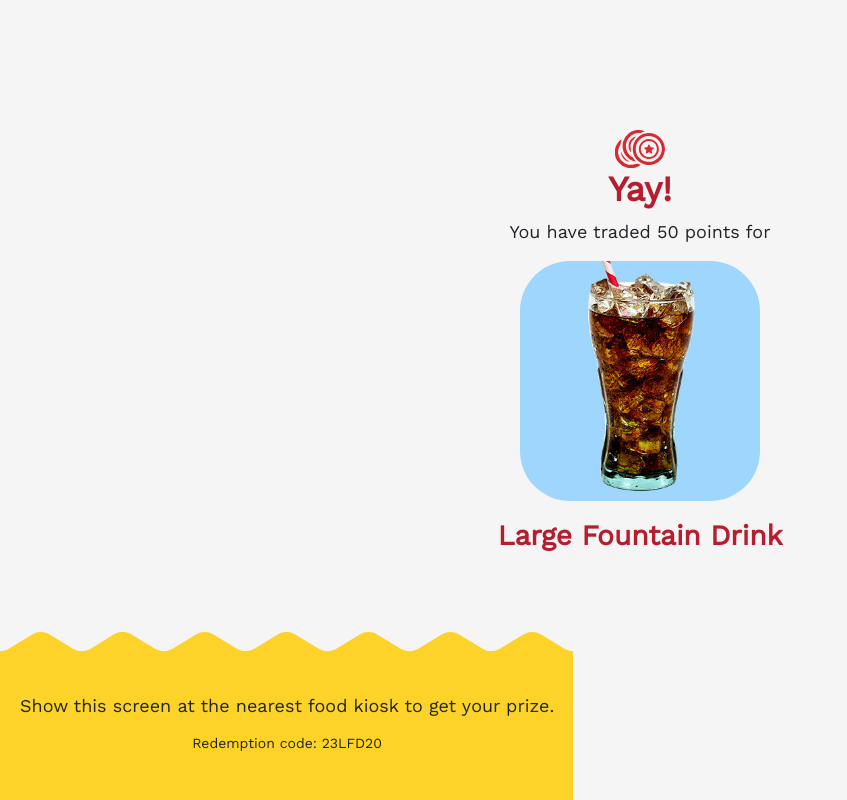
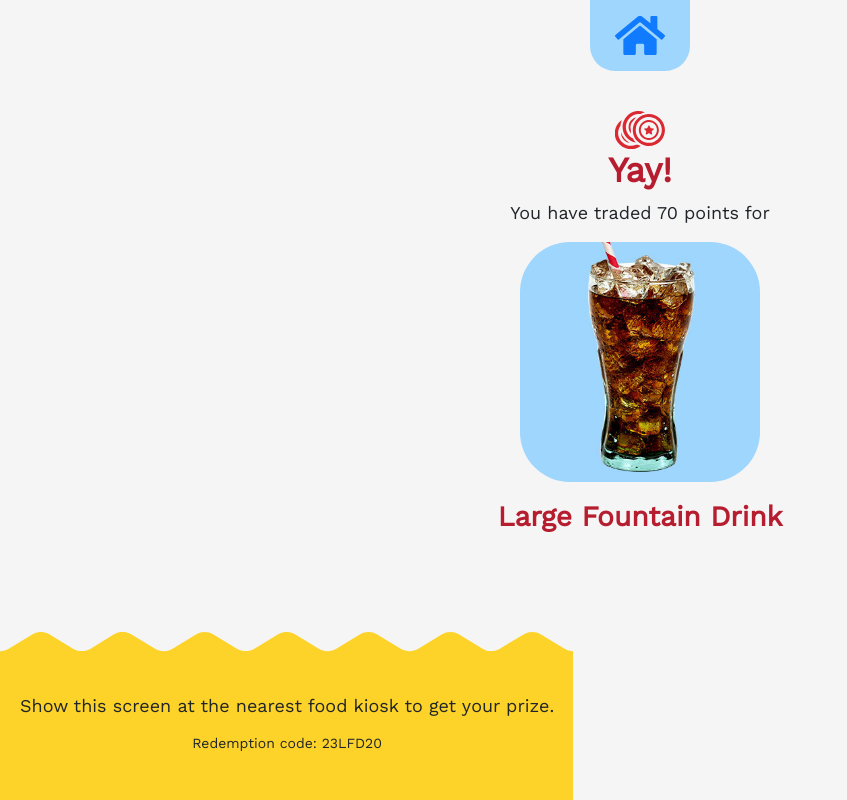
Before and after one commit to mmarti1223/Project3, a React (Create React App) app in the folder client/: page /redeem in a window 1280 px wide. Shown: the whole page, without its empty margins (0-847 px from the left). Built offline with nearby package versions, Linux system fonts and the light colour scheme.

Commit message:
worked on the prizes page

```diff
--- a/client/src/assets/css/prizes.css
+++ b/client/src/assets/css/prizes.css
@@ -27,6 +27,10 @@
   margin: 0 auto;
 }
 
+.prizes-btn a {
+  color: #fff;
+}
+
 .yellow-zigzag {
   height: 15vh;
   width: 100%;
--- a/client/src/assets/css/redeem.css
+++ b/client/src/assets/css/redeem.css
@@ -2,11 +2,11 @@
 .redeem {
   text-align: center;
   height: 100vh;
-  padding-top: 130px;
 }
 
 .redeem .coins {
   width: 50px;
+  margin-top: 40px;
 }
 
 .redeem h2 {
--- a/client/src/components/Prizes.js
+++ b/client/src/components/Prizes.js
@@ -13,6 +13,7 @@ import Popcorn from "../assets/images/popcorn.jpg";
 import Pizza from "../assets/images/pizza.jpg";
 
 import BlueCheckmarkIcon from "../assets/images/checkmark_blue.svg";
+import { Link } from "react-router-dom";
 import { GlobalContext } from "../store";
 
 const Check = () => (
@@ -77,9 +78,8 @@ export default class Prizes extends Component {
                 </h4>
               </Col>
             </Row>
-            <Row className="my-4" onClick={this.toggleHidden.bind(this)}>
+            <Row className="my-4">
               <Col xs={6}>
-                {!this.state.isHidden && <Check />}
                 <img
                   src={Popcorn}
                   alt="popcorn tub"
@@ -100,9 +100,8 @@ export default class Prizes extends Component {
                 </h4>
               </Col>
             </Row>
-            <Row className="my-4" onClick={this.toggleHidden.bind(this)}>
+            <Row className="my-4">
               <Col xs={6}>
-                {!this.state.isHidden && <Check />}
                 <img
                   src={Pizza}
                   alt="pizza slice"
@@ -124,7 +123,12 @@ export default class Prizes extends Component {
               </Col>
             </Row>
 
-            <button className="prizes-btn nunito-font mb-4">Redeem!</button>
+            <button
+              onClick={() => console.log("sub")}
+              className="prizes-btn nunito-font mb-4"
+            >
+              <Link to="/redeem">Redeem!</Link>
+            </button>
 
             <a href="/logout" className="regular-link pb-5">
               Log Out
--- a/client/src/components/Redeem.js
+++ b/client/src/components/Redeem.js
@@ -1,16 +1,19 @@
 import React from "react";
 import "../assets/css/redeem.css";
+import Navbar from "./HomeNav";
 
 const Redeem = () => {
   return (
     <div className="redeem">
+      <Navbar />
+
       <img
         className="coins"
         src={require("../assets/images/coins_red.svg")}
         alt="drink"
       />
       <h2 className="font-red">Yay!</h2>
-      <p>You have traded 50 points for</p>
+      <p>You have traded 70 points for</p>
 
       <img
         className="item"
```
